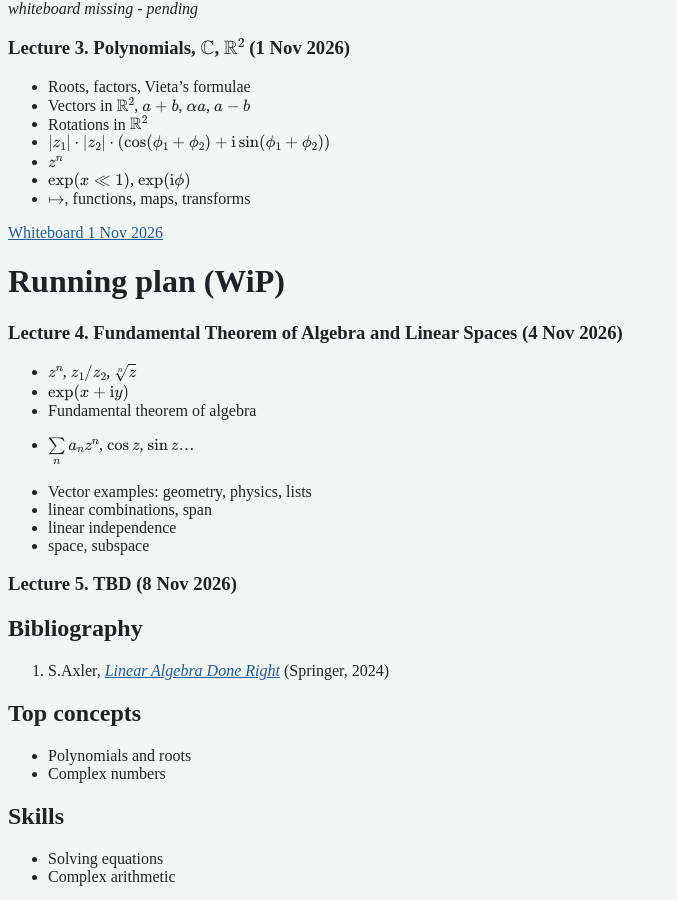
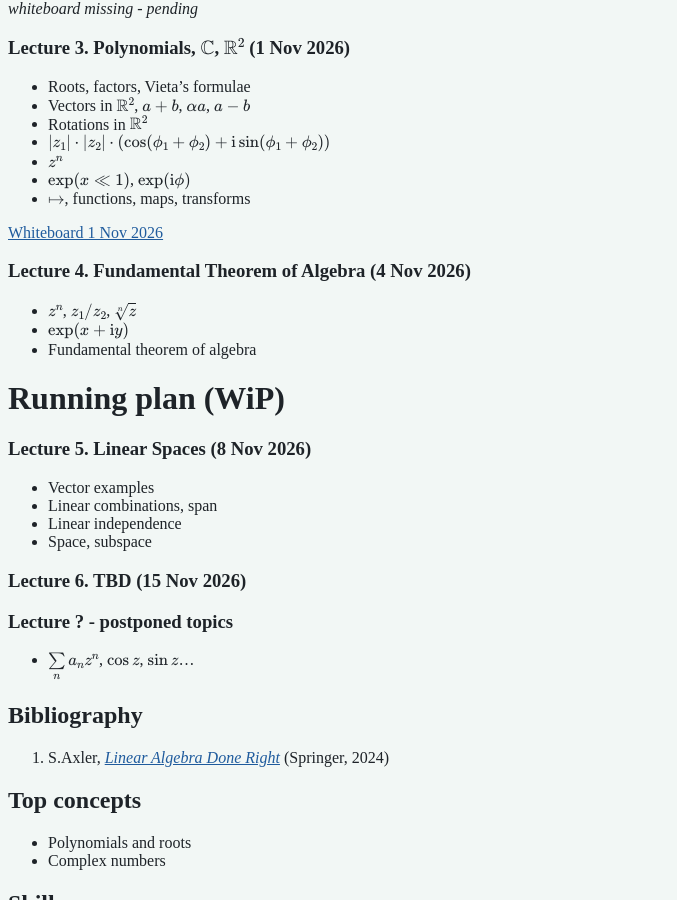
Before and after one commit to melnikovsky/wsos, a Jekyll site: the page built from courses/20272031.md, in a window 1280 px wide and 900 px high, scrolled down 514 px. Shown: the whole window, without its empty margins (0-677 px from the left). Built offline with Jekyll 4.4.1, drawn with Linux system fonts in a browser that asks for light colours.

Commit message:
Lecture 4

```diff
--- a/courses/20272031.md
+++ b/courses/20272031.md
@@ -42,21 +42,28 @@ _whiteboard missing - pending_
 
 [Whiteboard 1 Nov 2026](20272031/lecture3.jpg)
 
-# Running plan (WiP)
-
-### Lecture 4. Fundamental Theorem of Algebra and Linear Spaces (4 Nov 2026)
+### Lecture 4. Fundamental Theorem of Algebra (4 Nov 2026)
 
 * $z^n$,  $z_1 / z_2$, $\sqrt[n]{z}$
 * $\exp(x + \mathrm{i} y)$
 * Fundamental theorem of algebra
+
+# Running plan (WiP)
+
+### Lecture 5. Linear Spaces (8 Nov 2026)
+
+* Vector examples
+* Linear combinations, span
+* Linear independence
+* Space, subspace
+
+### Lecture 6. TBD (15 Nov 2026)
+
+
+### Lecture ? - postponed topics
+
 * $\sum\limits_n a_n z^n$, $\cos z$, $\sin z$...
 
-* Vector examples: geometry, physics, lists
-* linear combinations, span
-* linear independence
-* space, subspace
-
-### Lecture 5. TBD (8 Nov 2026)
 
 
 ## Bibliography
```
